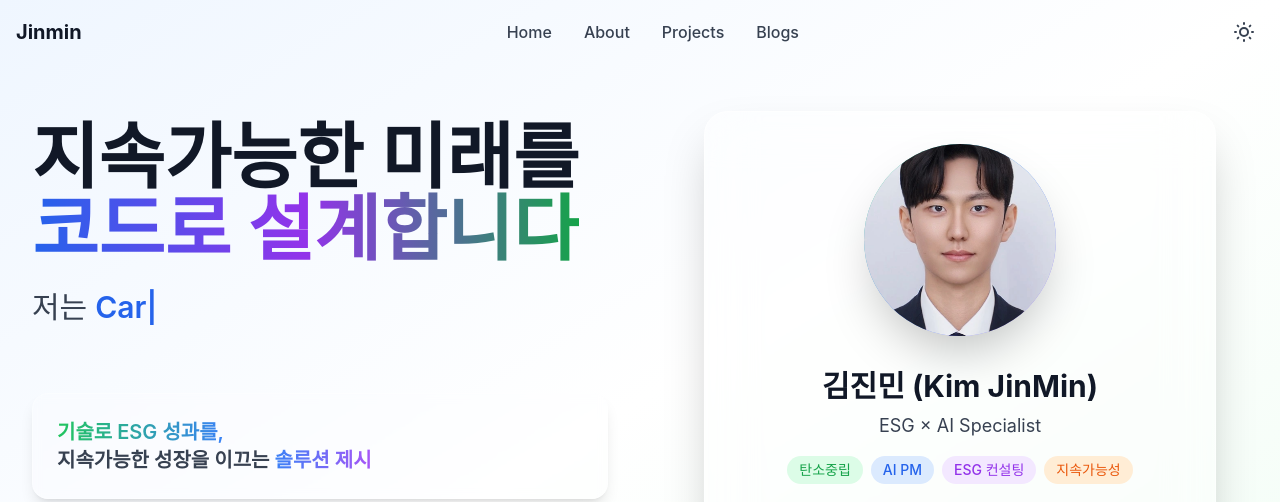
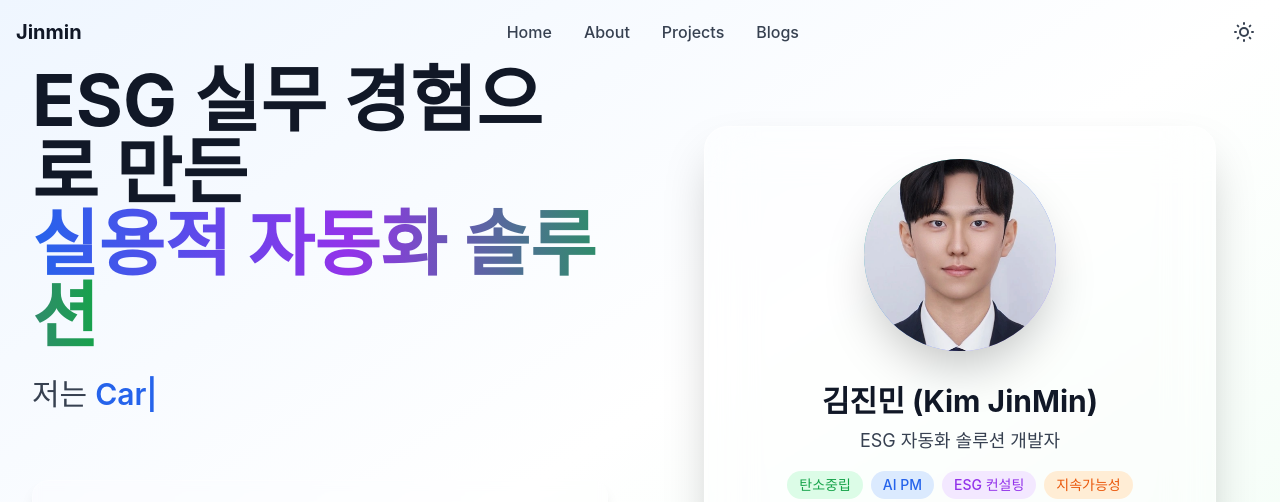
Before and after one commit to jinmini/jm-portfolio-astro, an Astro site: page / in a window 1280 px wide. Shown: the top 502 px of the page. Built offline with nearby package versions, Linux system fonts and the light colour scheme; Astro itself is replaced by a stand-in of ours; some packages are replaced by stand-ins of ours; a web font is replaced by a local one.

Commit message:
update HeroSection with new titles

```diff
--- a/src/components/hero/HeroSection.astro
+++ b/src/components/hero/HeroSection.astro
@@ -16,9 +16,9 @@ import ImpactAccordion from './ImpactAccordion.tsx';
 
         <!-- 메인 타이틀 -->
         <h1 class="text-4xl sm:text-5xl md:text-6xl lg:text-7xl font-bold text-gray-900 dark:text-white leading-tight">
-          지속가능한 미래를<br />
+          ESG 실무 경험으로 만든<br />
           <span class="text-transparent bg-clip-text bg-gradient-to-r from-blue-600 via-purple-600 to-green-600">
-           코드로 설계합니다
+           실용적 자동화 솔루션
           </span>
         </h1>
 
@@ -91,7 +91,7 @@ import ImpactAccordion from './ImpactAccordion.tsx';
           <!-- 이름과 타이틀 -->
           <div class="text-center mb-4 sm:mb-6">
             <h2 class="text-xl sm:text-2xl lg:text-3xl font-bold text-gray-900 dark:text-white mb-2">김진민 (Kim JinMin)</h2>
-            <p class="text-sm sm:text-base lg:text-lg text-gray-700 dark:text-gray-300 mb-3 sm:mb-4">ESG × AI Specialist</p>
+            <p class="text-sm sm:text-base lg:text-lg text-gray-700 dark:text-gray-300 mb-3 sm:mb-4">ESG 자동화 솔루션 개발자</p>
 
             <!-- 전문 분야 태그 -->
             <div class="flex flex-wrap gap-2 justify-center">
```
